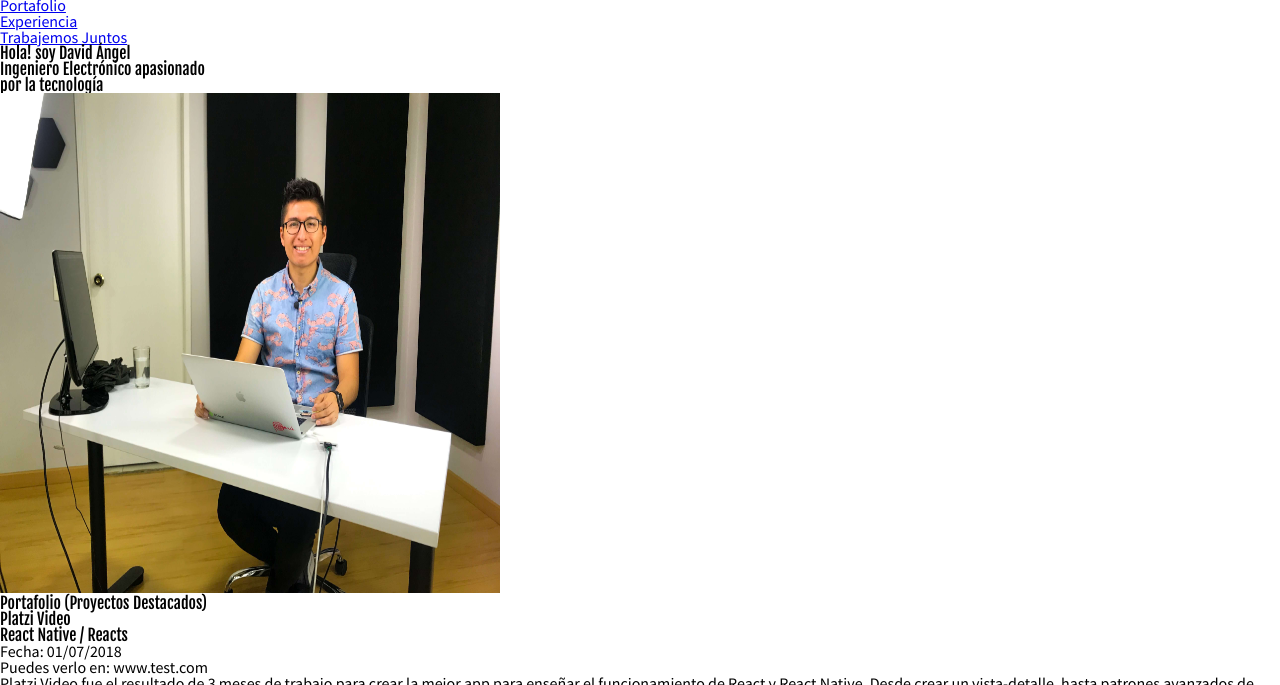
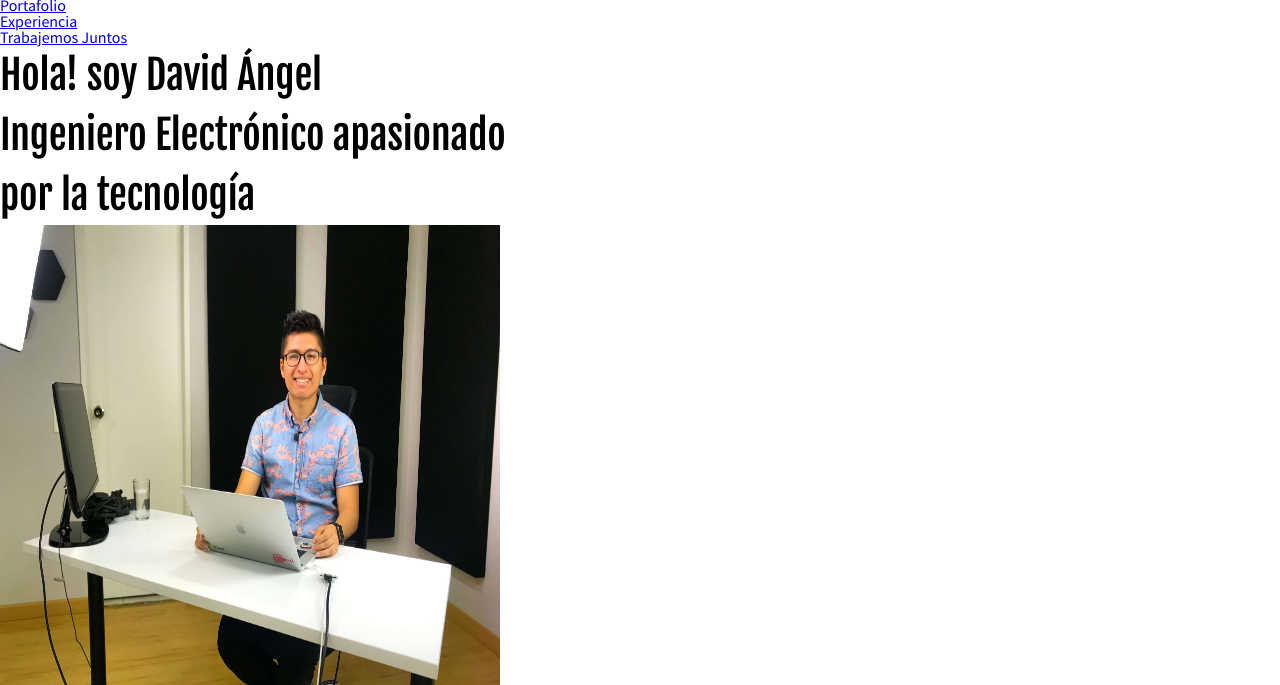
Before and after one commit to David9652/Curso_de_Desarrollo_Web_Online, a plain HTML site: page Proyecto/index.html in a window 1280 px wide. Shown: the part 19-704 px from the top of the page. Drawn offline with Linux system fonts and the light colour scheme.

Commit message:
Propiedades para los textos

```diff
--- a/Proyecto/css/main.css
+++ b/Proyecto/css/main.css
@@ -34,4 +34,13 @@ body{
 }
 h1,h2,h3,h4,h5,h6{
     font-family: 'Fjalla One', sans-serif;
+    font-weight: normal;
+    /* font-style: italic; */
 }
+h1{
+    font-size: 40px;
+    line-height: 1.5;
+    letter-spacing: -0.2px;
+    /* text-transform: uppercase; */
+    /* text-decoration: dashed; */
+}
```
